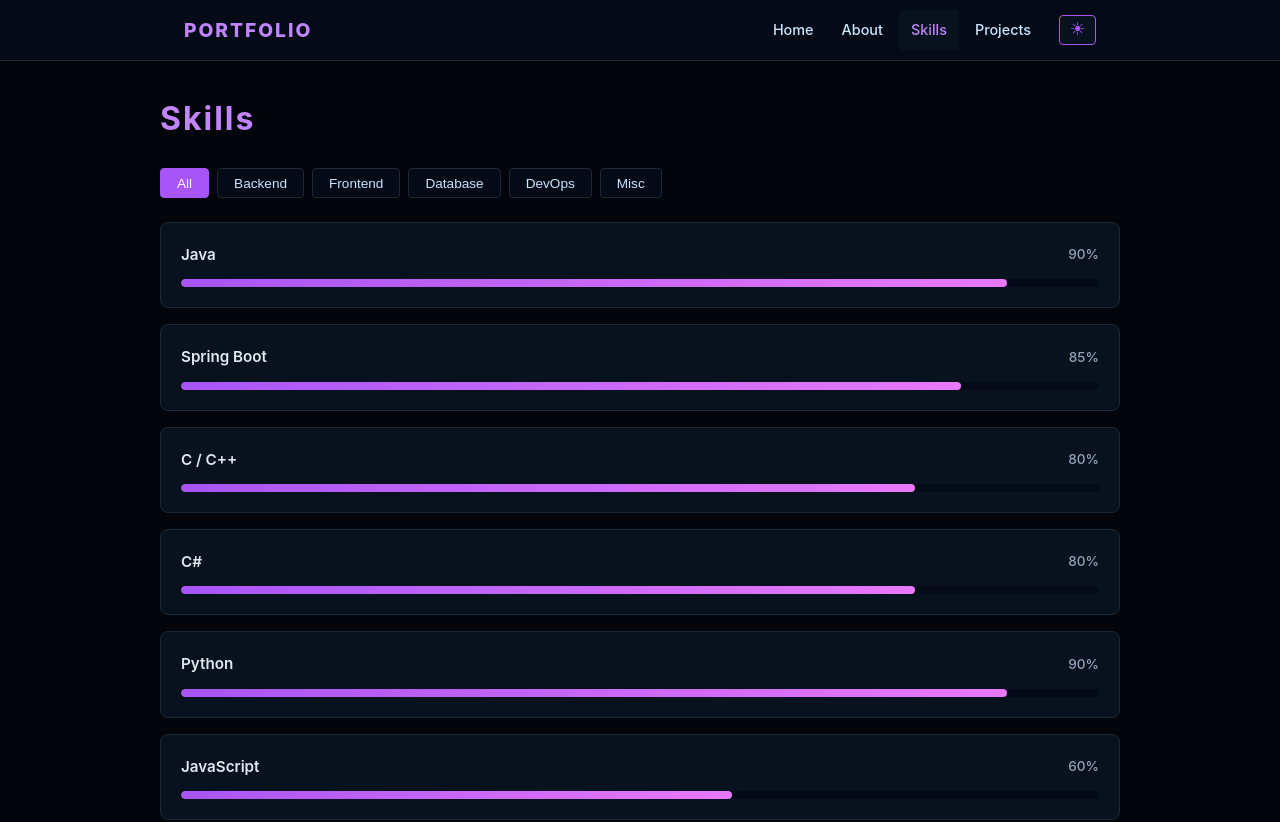
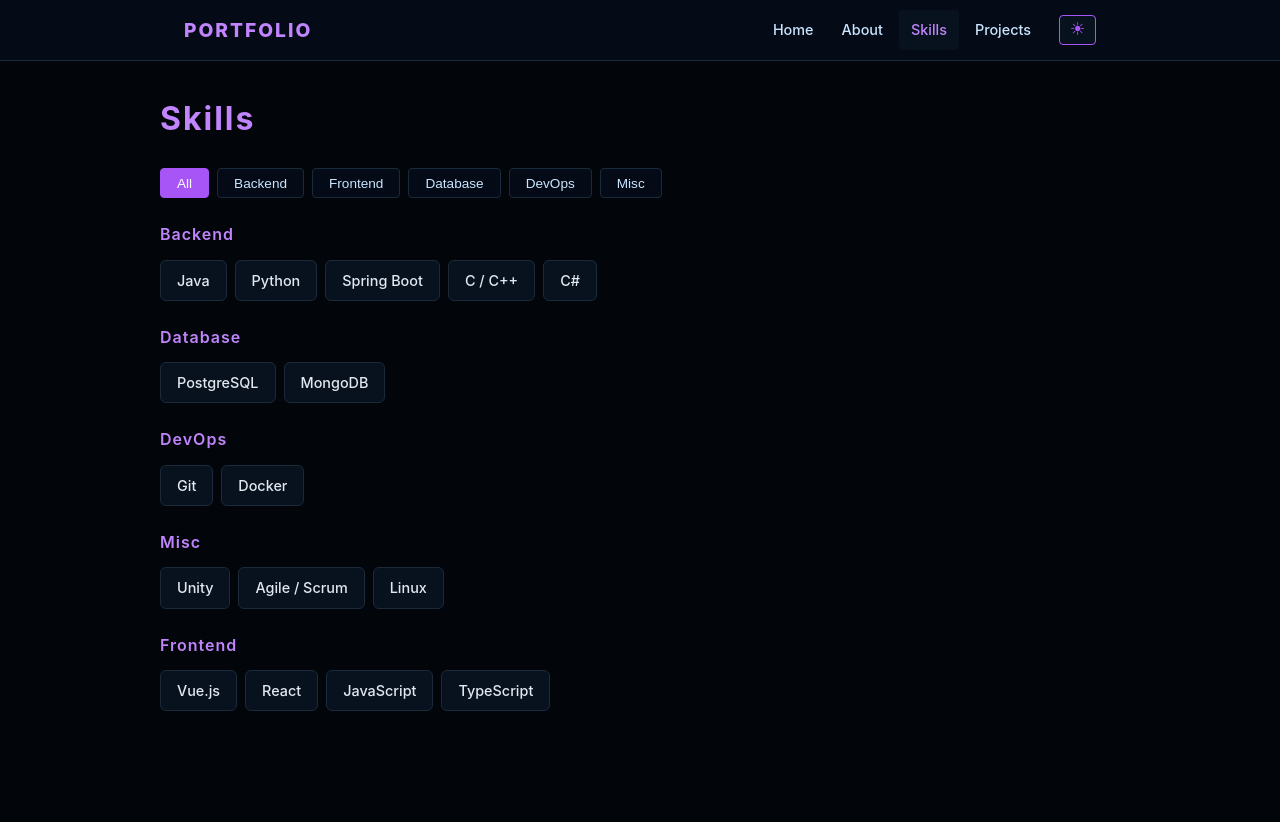
Before and after one commit to OnyxALeroy/OnyxALeroy.github.io, a Vue app in the folder frontend/portfolio/: page /skills in a window 1280 px wide. Shown: the top 822 px of the page. After the commit the page ends 801 px from the top, so only its background shows below. Built offline with nearby package versions, Linux system fonts and the light colour scheme.

Commit message:
[FEAT] Removing progress bars for skills

```diff
--- a/frontend/portfolio/src/pages/Skills.vue
+++ b/frontend/portfolio/src/pages/Skills.vue
@@ -10,9 +10,22 @@
   return Array.from(set)
 })
 
+const grouped = computed(() => {
+  const all = skills.value.slice().sort((a, b) => b.proficiency - a.proficiency)
+  const map = new Map<string, typeof all>()
+  for (const skill of all) {
+    const cat = skill.category
+    if (!map.has(cat)) map.set(cat, [])
+    map.get(cat)!.push(skill)
+  }
+  return map
+})
+
 const filtered = computed(() => {
-  if (!activeCategory.value) return skills.value
-  return skills.value.filter((s) => s.category === activeCategory.value)
+  if (!activeCategory.value) return skills.value.slice().sort((a, b) => b.proficiency - a.proficiency)
+  return skills.value
+    .filter((s) => s.category === activeCategory.value)
+    .sort((a, b) => b.proficiency - a.proficiency)
 })
 </script>
 
@@ -40,19 +53,35 @@
         </button>
       </div>
 
-      <div v-if="filtered.length" class="skills-grid">
-        <div v-for="skill in filtered" :key="skill.id" class="skill-card">
-          <div class="skill__info">
-            <span class="skill__name">{{ skill.name }}</span>
-            <span class="skill__pct">{{ skill.proficiency }}%</span>
-          </div>
-          <div class="skill__bar">
-            <div
-              class="skill__fill"
-              :style="{ width: skill.proficiency + '%' }"
-            ></div>
+      <div v-if="activeCategory === null" class="skills-categories">
+        <div
+          v-for="[cat, catSkills] in grouped"
+          :key="cat"
+          class="category-group"
+        >
+          <h2 class="category__title">{{ cat }}</h2>
+          <div class="skills-chips">
+            <span
+              v-for="skill in catSkills"
+              :key="skill.id + skill.name"
+              class="chip"
+              :style="{ '--rank': (catSkills.indexOf(skill) + 1) }"
+            >
+              {{ skill.name }}
+            </span>
           </div>
         </div>
+      </div>
+
+      <div v-else-if="filtered.length" class="skills-chips">
+        <span
+          v-for="skill in filtered"
+          :key="skill.id + skill.name"
+          class="chip"
+          :style="{ '--rank': (filtered.indexOf(skill) + 1) }"
+        >
+          {{ skill.name }}
+        </span>
       </div>
 
       <p v-else class="empty">No skills to display.</p>
@@ -110,54 +139,41 @@
   color: var(--btn-text);
 }
 
-.skills-grid {
-  display: grid;
-  gap: 1rem;
+.skills-categories {
+  display: flex;
+  flex-direction: column;
+  gap: 1.5rem;
 }
 
-.skill-card {
+.category__title {
+  color: var(--accent-light);
+  font-size: 1rem;
+  font-weight: 600;
+  margin-bottom: 0.75rem;
+  letter-spacing: 1px;
+}
+
+.skills-chips {
+  display: flex;
+  flex-wrap: wrap;
+  gap: 0.5rem;
+}
+
+.chip {
   background: var(--bg-card);
   border: 1px solid var(--border);
-  border-radius: 8px;
-  padding: 1.25rem;
+  border-radius: 6px;
+  padding: 0.5rem 1rem;
+  font-size: 0.9rem;
+  font-weight: 500;
+  color: var(--text-heading);
   transition: all 0.2s;
 }
 
-.skill-card:hover {
+.chip:hover {
   border-color: var(--accent);
-}
-
-.skill__info {
-  display: flex;
-  justify-content: space-between;
-  align-items: center;
-  margin-bottom: 0.75rem;
-}
-
-.skill__name {
-  color: var(--text-heading);
-  font-size: 0.95rem;
-  font-weight: 600;
-}
-
-.skill__pct {
-  color: var(--text-muted);
-  font-size: 0.85rem;
-  font-weight: 500;
-}
-
-.skill__bar {
-  height: 8px;
-  background: var(--bg-nav);
-  border-radius: 4px;
-  overflow: hidden;
-}
-
-.skill__fill {
-  height: 100%;
-  background: linear-gradient(90deg, var(--accent), #e879f9);
-  border-radius: 4px;
-  transition: width 0.6s ease;
+  color: var(--accent);
+  transform: translateY(-1px);
 }
 
 .empty {
```
